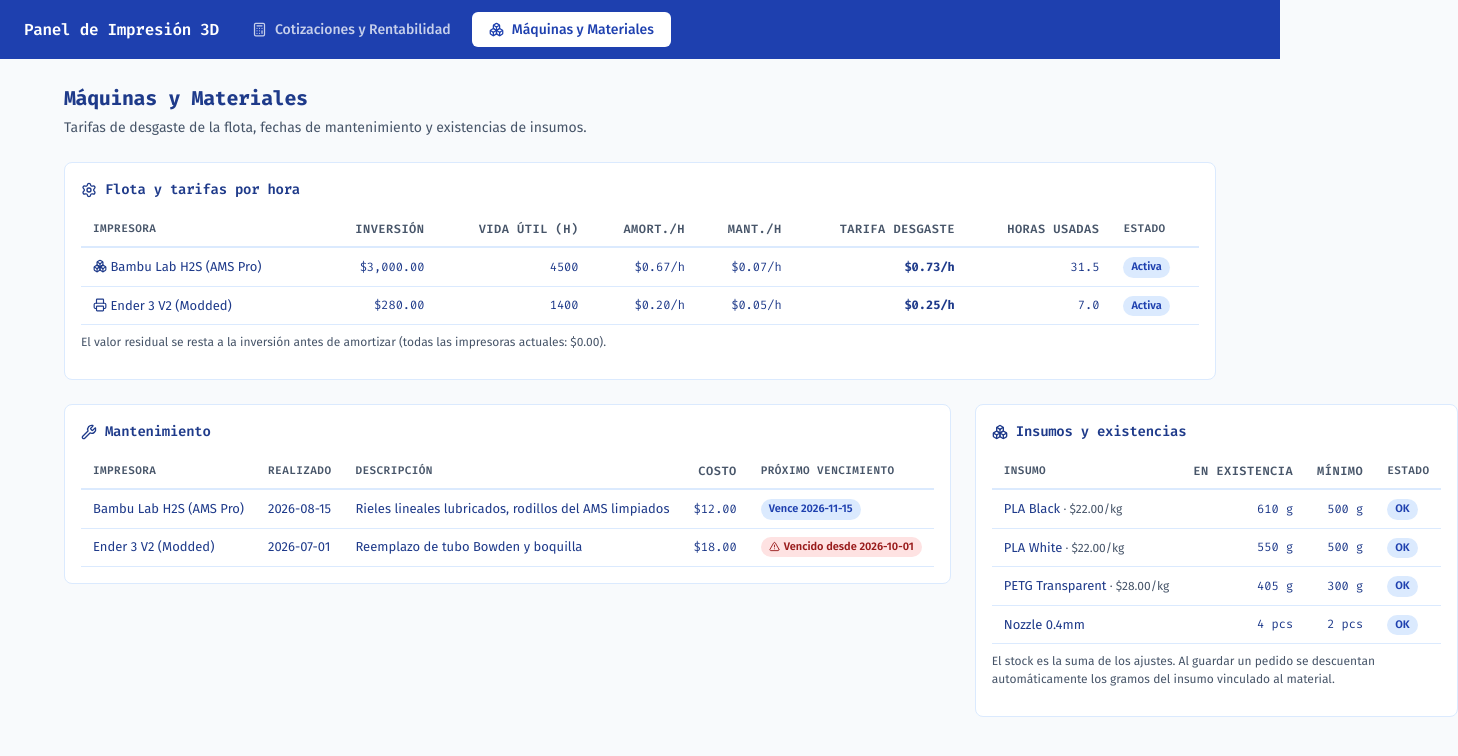
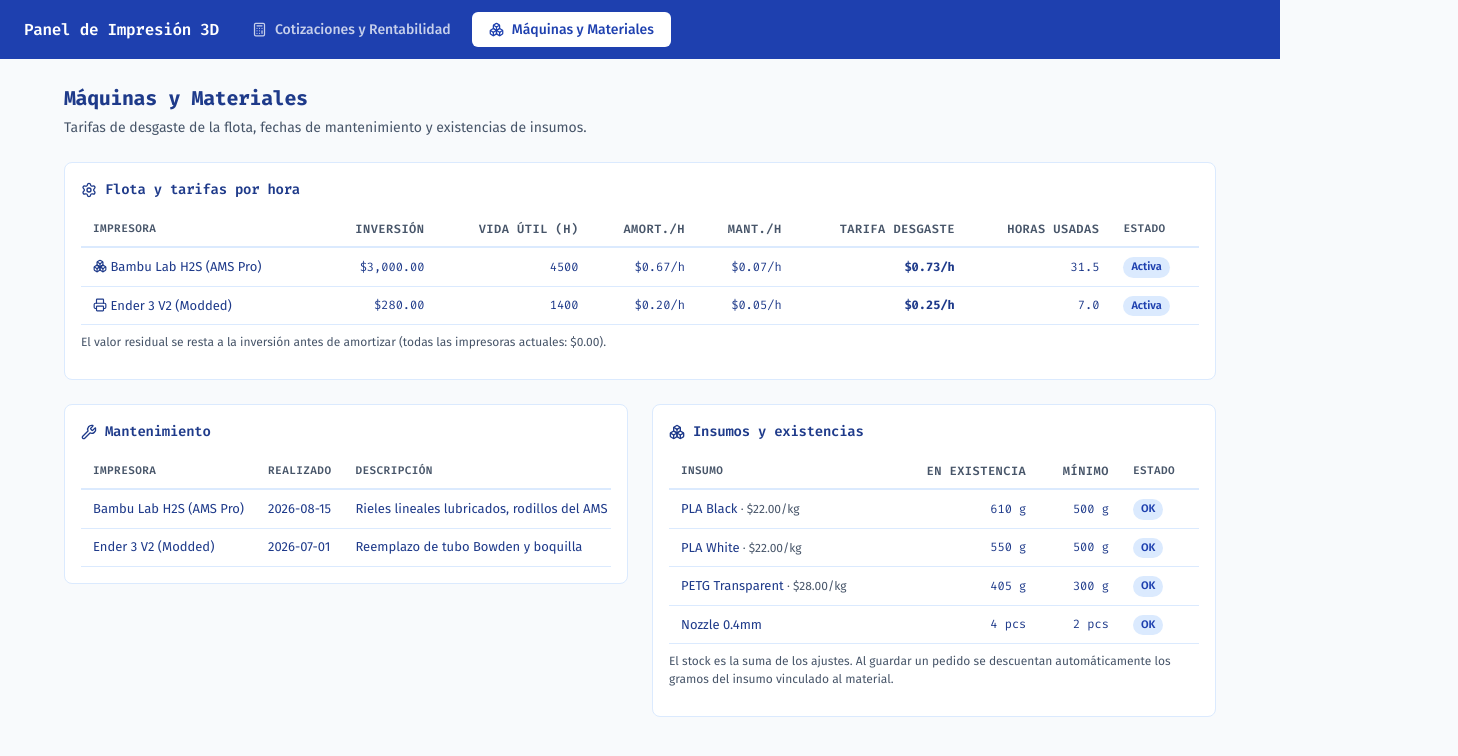
Before and after one commit to bramoreirac/3d_printing_dashboard, a React (Vite) app: page / in a window 1280 px wide. Both pictures are taken after a click on the tab "Máquinas y Materiales". Shown: the top 756 px of the page, 1458 px wide, since content can reach past the window. Built offline with nearby package versions, Linux system fonts and the light colour scheme.

Commit message:
Fix Fleet tab cards overflowing the page container
Grid items default to min-width: auto, so the wide maintenance/supplies
tables pushed their cards past the 1200px page limit. Allow grid children
to shrink so .table-wrap horizontal scrolling kicks in instead.

```diff
--- a/src/index.css
+++ b/src/index.css
@@ -120,6 +120,12 @@ h1, h2, h3 {
   grid-template-columns: 1fr 1fr;
   gap: var(--space-6);
   align-items: start;
+}
+
+/* Grid items default to min-width: auto, which lets wide tables push the
+   card beyond the container. Force shrinking so .table-wrap scrolls instead. */
+.grid-2 > * {
+  min-width: 0;
 }
 
 @media (max-width: 900px) {
```
